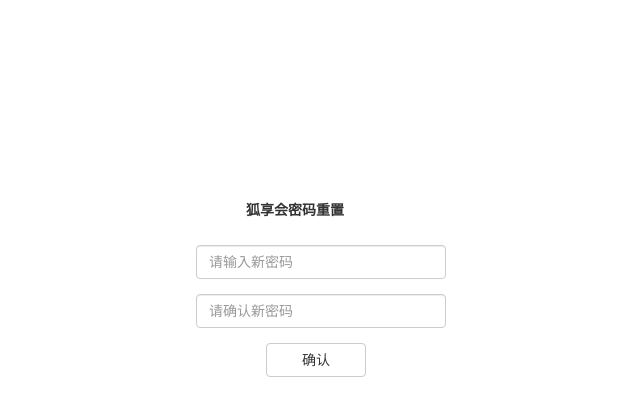
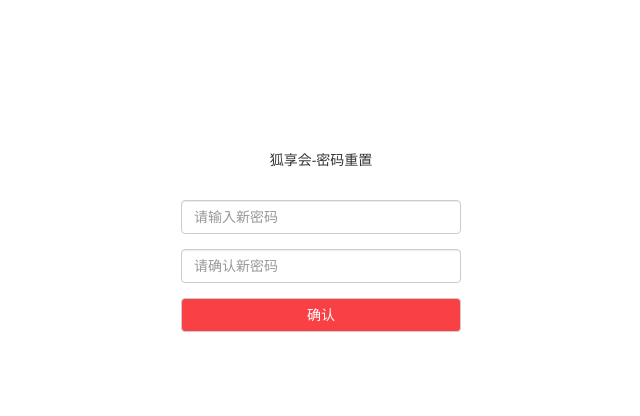
Before and after one commit to yexxyy/django_demo, a Django app: template huxianghui/main/templates/reset_passwd.html in a window 1280 px wide. Shown: the top 416 px of the page, without its empty margins (319-959 px from the left). Run offline with Django 3.2, Linux system fonts and the light colour scheme; the template is opened without the code that fills it, so the values that code supplies are empty; parts of the project's set-up code (start-up, migrations or seed data) failed here and were passed over; some libraries are stand-ins or nearby versions.

Commit message:
重置密码页面微调

```diff
--- a/huxianghui/main/static/css/common.css
+++ b/huxianghui/main/static/css/common.css
@@ -1,22 +1,25 @@
 
-.passwd_form{
-    padding-top:200px;
-    max-width:250px;
+.hold_view{
+    padding-top:150px;
+    max-width:280px;
     margin:0 auto;
 }
 
-.reset_title{
-    padding-bottom:20px;
-    padding-left:50px;
+.passwd_title{
+    text-align: center;
+    padding-bottom: 20px;
 }
+.message{
+    text-align: center;
+    color: #dd0000;
+    font-size: 10px;
 
-.sure_btn{
-    width:100px;
-    margin-left:70px;
 }
-
-.reset_result{
-    padding-top:200px;
-    max-width:400px;
-    margin:0 auto;
+.submit{
+    width:100%;
+    background-color:#f94045;
+    color: #fff;
 }
+.result_message{
+    text-align: center;
+}
--- a/huxianghui/main/static/js/utils.js
+++ b/huxianghui/main/static/js/utils.js
@@ -24,7 +24,7 @@ $(function () {
 				}
 				let json = xhr.responseJSON
 
-				for (let i of ['email', 'phone', 'name', 'grade', 'campus']) {
+				for (let i of ['password0', 'password1']) {
 					if (json[i]) {
 						$('[name={0}]'.format(i)).toggleClass('error')
 					}
--- a/huxianghui/main/templates/reset_passwd.html
+++ b/huxianghui/main/templates/reset_passwd.html
@@ -3,29 +3,20 @@
 
 
 {% block content %}
+<div class="hold_view">
 
+  <p class="passwd_title">狐享会-密码重置</p>
   <form class="passwd_form" action="/main/reset_passwd/" method="post">
       {% csrf_token %}
     <div class="form-group">
-    <label class="reset_title">狐享会密码重置</label>
       <input type="password" class="form-control" id="exampleInputPassword0" placeholder="请输入新密码" name="password0">
     </div>
     <div class="form-group">
-    <!--<label for="exampleInputPassword1">Password</label>-->
       <input type="password" class="form-control" id="exampleInputPassword1" placeholder="请确认新密码" name="password1">
     </div>
-  <!--<div class="form-group">-->
-    <!--<label for="exampleInputFile">File input</label>-->
-    <!--<input type="file" id="exampleInputFile">-->
-    <!--<p class="help-block">Example block-level help text here.</p>-->
-  <!--</div>-->
-  <!--<div class="checkbox">-->
-    <!--<label>-->
-      <!--<input type="checkbox"> Check me out-->
-    <!--</label>-->
-  <!--</div>-->
-  <button type="submit" class="btn btn-default sure_btn submit">确认</button>
+    <p class="message">{{ message }}</p>
+    <button type="submit" class="btn btn-default submit">确认</button>
   </form>
-
+</div>
 
 {% endblock %}
--- a/huxianghui/main/templates/reset_result.html
+++ b/huxianghui/main/templates/reset_result.html
@@ -3,8 +3,8 @@
 
 
 {% block content %}
-
-<h4 class="reset_result">{{ message }}</h4>
-
+<div class="hold_view">
+    <h5 class="result_message">{{ message }}</h5>
+</div>
 
 {% endblock %}
```
Also changed, not shown: huxianghui/main/views.py (+9 -4 lines). Lines whose indentation alone changed are shown as unchanged.
